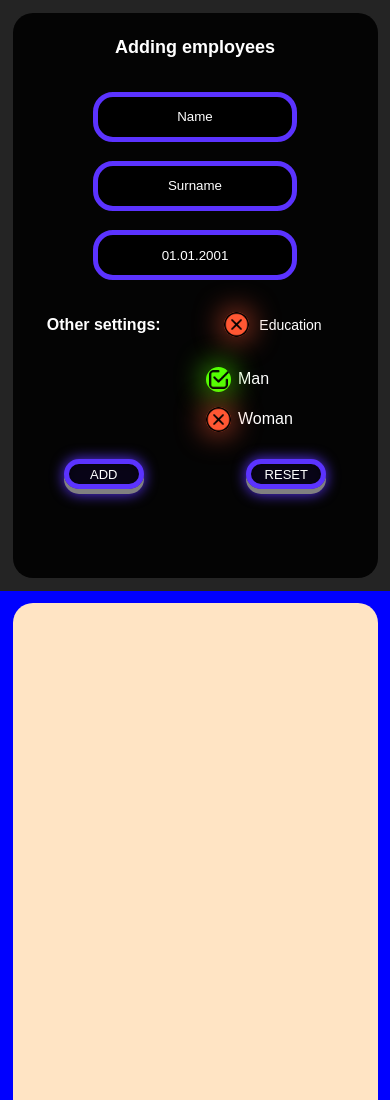
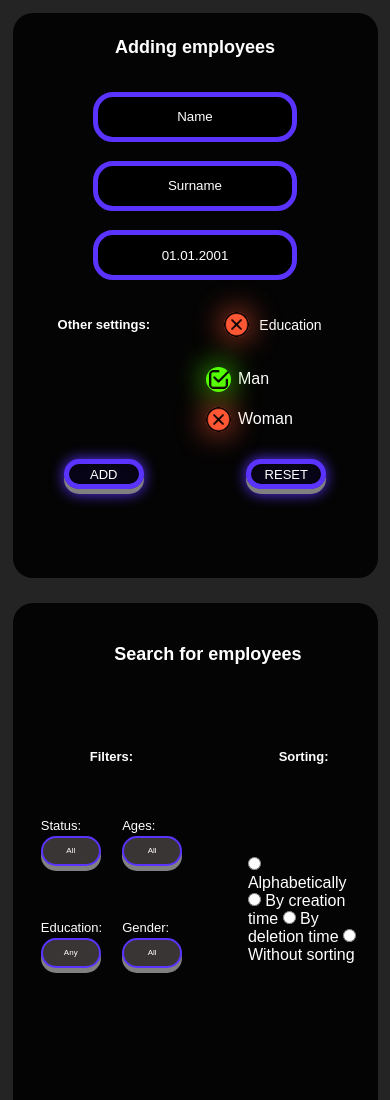
Before and after one commit to vlatimer/betterToDoAPpp, a plain HTML site: page index.html in a window 390 px wide. Shown: the top 1100 px of the page. Drawn offline with Linux system fonts and the light colour scheme.

Commit message:
Select adding

```diff
--- a/index.html
+++ b/index.html
@@ -7,6 +7,7 @@
   <meta name="viewport" content="width=device-width, initial-scale=1.0">
   <title>TodoApp</title>
   <link rel="stylesheet" href="styles.css">
+  <link rel="stylesheet" href="personElementsStyle.css">
   <link rel="stylesheet" href="media8.css">
 </head>
 
@@ -14,11 +15,11 @@
   <section class="app">
     <div class="box">
       <form class="divCreate formStyle" name="Person">
-        <h3 id="formHeader">Adding employees</h3>
+        <h3 id="formHeader" class="formHeader">Adding employees</h3>
         <input id="textInput" type="text" placeholder="Name" name="personname">
         <input id="textInput" type="text" placeholder="Surname" name="personsurname">
         <input id="textInput" type="text" placeholder="01.01.2001" name="persondate">
-        <h4 id="otherSittings">Other settings:</h4>
+        <h4 id="otherSittings" class="otherSittings">Other settings:</h4>
         <div id="educationdiv">
           <input id="checkboxInput" type="checkbox" name="education">
           <label for="education">Education</label>
@@ -34,7 +35,54 @@
       </form>
     </div>
     <div class="box">
-      <form class="divSearch formStyle"></form>
+      <form class="divSearch formStyle">
+        <h3 id="formHeader" class="searchHeader">Search for employees</h3>
+        <h4 id="otherSittings" class="filterHeader">Filters:</h4>
+        <h4 id="otherSittings" class="sortingHeader">Sorting:</h4>
+        <div id="filterDiv" class="statusDiv">
+          <p>Status:</p>
+          <select name="filterStatus">
+            <option value="all">All</option>
+            <option value="work">Working</option>
+            <option value="notWork">Dismissed</option>
+          </select>
+        </div>
+        <div id="filterDiv" class="ageDiv">
+          <p>Ages:</p>
+          <select name="filterAge">
+            <option value="all">All</option>
+            <option value="teen">Up to 25</option>
+            <option value="grown">From 25 to 45</option>
+            <option value="old">From 45</option>
+          </select>
+        </div>
+        <div id="filterDiv" class="educationDiv">
+          <p>Education:</p>
+          <select name="filterEducation">
+            <option value="all">Any</option>
+            <option value="educated">Higher</option>
+            <option value="notEducated">Medium</option>
+          </select>
+        </div>
+        <div id="filterDiv" class="sexDiv">
+          <p>Gender:</p>
+          <select name="filterSex">
+            <option value="all">All</option>
+            <option value="man">Man</option>
+            <option value="woman">Woman</option>
+          </select>
+        </div>
+        <div class="sorting">
+          <input type="radio" name="sorting" id="alfebet">
+          <label for="alfebet" class="listinput">Alphabetically</label>
+          <input type="radio" name="sorting" id="creation">
+          <label for="creation" class="listinput">By creation time</label>
+          <input type="radio" name="sorting" id="deletion">
+          <label for="deletion" class="listinput">By deletion time</label>
+          <input type="radio" name="sorting" id="without">
+          <label for="without" class="listinput">Without sorting</label>
+        </div>
+      </form>
     </div>
     <script src="./script.js"></script>
 </body>
--- a/media8.css
+++ b/media8.css
@@ -4,7 +4,16 @@
   }
 
   #otherSittings {
-    font-size: large;
+    font-size: medium;
+  }
+
+  #filterDiv p {
+    font-size: small;
+  }
+
+  #filterDiv select {
+    width: 80px;
+    font-size: 12px;
   }
 }
 
@@ -73,11 +82,23 @@
   }
 
   #otherSittings {
-    font-size: medium;
+    font-size: small;
   }
 
   .formButton {
     width: 80px;
     font-size: small;
   }
+
+  #filterDiv select {
+    width: 60px;
+    font-size: 8px;
+  }
 }
+
+@media (max-width:350px) {
+  #filterDiv select {
+    width: 40px;
+    font-size: 8px;
+  }
+}
--- /dev/null
+++ b/personElementsStyle.css
@@ -0,0 +1,141 @@
+/* Elements of first grid #name */
+.formHeader {
+  grid-column: 2/ span 2;
+}
+
+#textInput {
+  background-color: var(--background-color);
+  border: 5px solid #5B33FF;
+  transition: 0.5s all ease-in 0s;
+  border-radius: 20px;
+  text-align: center;
+  position: relative;
+  outline: none;
+  width: 70%;
+  height: 50px;
+  grid-column: 2/ span 2;
+}
+
+#textInput:focus {
+  filter: drop-shadow(0 0 15px #53FF02);
+  width: 80%;
+  border-color: #53FF02;
+}
+
+#textInput::-webkit-input-placeholder {
+  text-align: center;
+  color: white;
+}
+
+
+.otherSittings {
+  grid-column: 1 / span 2;
+  grid-row: 5 / span 1;
+}
+
+#educationdiv {
+  display: flex;
+  align-items: center;
+  grid-column: 3 / span 1;
+  grid-row: 5 / span 1;
+}
+
+#educationdiv #checkboxInput {
+  cursor: pointer;
+  margin: 10px;
+  width: 30px;
+  height: 30px;
+  -webkit-appearance: none;
+  background-color: #FF5733;
+  background-size: 100% 100%;
+  background-image: url(./Image/x-mark.png);
+  filter: drop-shadow(0px 0px 15px #FF5733);
+  border-radius: 20px;
+  transition: all 1s ease-out 0s;
+}
+
+#educationdiv input[type="checkbox"]#checkboxInput:checked {
+  border: none;
+  background-size: 100% 100%;
+  background-color: #53FF02;
+  background-image: url(./Image/checked.png);
+  filter: drop-shadow(0px 0px 15px #53FF02);
+}
+
+#educationdiv label {
+  font-size: 20px;
+}
+
+#sex {
+  display: grid;
+  grid-column: 3 / span 1;
+  grid-row: 6 / span 1;
+  grid-template: 40px 40px / 40px minmax(40px, 100px);
+}
+
+#sex input {
+  transition: all 0.25s ease-out 0s;
+  -webkit-appearance: none;
+  width: 30px;
+  height: 30px;
+  background-color: azure;
+  border-radius: 50%;
+  background-size: 100% 100%;
+  background-image: url(./Image/x-mark.png);
+  background-color: #FF5733;
+  filter: drop-shadow(0 0 15px #FF5733);
+}
+
+#sex input:not(:checked) {
+  cursor: pointer;
+}
+
+#sex input:checked {
+  background-size: 100% 100%;
+  background-image: url(./Image/checked.png);
+  background-color: #53FF02;
+  filter: drop-shadow(0 0 15px #53FF02);
+}
+
+#sex label {
+  justify-self: start;
+  align-self: center;
+  margin: unset;
+  font-size: 20px;
+}
+
+.formButton {
+  transition: 0.3s all ease-out 0s;
+  position: relative;
+  font-size: large;
+  height: 35px;
+  width: 55%;
+  cursor: pointer;
+  color: white;
+  background-color: var(--background-color);
+  border: 5px solid #5B33FF;
+  border-radius: 20px;
+  box-shadow: 0 5px 0 gray;
+  filter: drop-shadow(0 0 7px #5B33FF);
+}
+
+.formButton:hover {
+  top: 3px;
+  box-shadow: 0 2px 0 gray;
+}
+
+.formButton:focus {
+  box-shadow: none;
+  border-color: #53FF02;
+  filter: drop-shadow(0 0 7px #53FF02);
+}
+
+#buttonInput {
+  grid-column: 1 / span 2;
+  grid-row: 7 / span 1;
+}
+
+#resetInput {
+  grid-column: 3 / span 2;
+  grid-row: 7 / span 1;
+}
--- a/script.js
+++ b/script.js
@@ -1,8 +1,10 @@
 function show() {
-  console.log(`  Name: ${document.Person.personname.value} \n
-  Surname: ${document.Person.personsurname.value} \n
-  Date: ${document.Person.persondate.value} \n
-  Education: ${document.Person.education.checked ? "Yes" : "No"} \n
-  Sex: ${document.Person.sex[0].checked ? "Man" : "Woman"} \n
-  End`);
+  if (document.Person.personname.value) {
+    console.log(`Name: ${document.Person.personname.value} \n
+    Surname: ${document.Person.personsurname.value} \n
+    Date: ${document.Person.persondate.value} \n
+    Education: ${document.Person.education.checked ? "Yes" : "No"} \n
+    Sex: ${document.Person.sex[0].checked ? "Man" : "Woman"} \n
+    End`);
+  }
 }
--- a/styles.css
+++ b/styles.css
@@ -29,7 +29,7 @@ body::-webkit-scrollbar {
 }
 
 .app .box:nth-child(2) {
-  background-color: blue;
+  background-color: var(--background-color-for-first-form);
   display: grid;
   grid-template: var(--border-for-gridscreen) repeat(3, 2fr) var(--border-for-gridscreen) / var(--border-for-gridscreen) repeat(4, 1fr) var(--border-for-gridscreen);
 }
@@ -50,157 +50,95 @@ body::-webkit-scrollbar {
   grid-template: repeat(8, 1fr) / 10% repeat(2, 40%) 10%;
 }
 
-.divCreate * {
+.formStyle * {
+  color: white;
   margin: auto;
-  color: white
 }
 
-/* Elements of first grid #name */
 #formHeader {
   font-size: xx-large;
-  grid-column: 2/ span 2;
-}
-
-#textInput {
-  background-color: var(--background-color);
-  border: 5px solid #5B33FF;
-  transition: 0.5s all ease-in 0s;
-  border-radius: 20px;
-  text-align: center;
-  position: relative;
-  outline: none;
-  width: 70%;
-  height: 50px;
-  grid-column: 2/ span 2;
-}
-
-#textInput:focus {
-  filter: drop-shadow(0 0 15px #53FF02);
-  width: 80%;
-  border-color: #53FF02;
-}
-
-#textInput::-webkit-input-placeholder {
-  text-align: center;
-  color: white;
 }
 
 #otherSittings {
   font-size: x-large;
-  grid-column: 1 / span 2;
-  grid-row: 5 / span 1;
 }
 
-#educationdiv {
-  display: flex;
-  align-items: center;
-  grid-column: 3 / span 1;
-  grid-row: 5 / span 1;
+.divSearch {
+  position: relative;
+  border-radius: 20px;
+  width: 100%;
+  grid-column: 2 / span 4;
+  grid-row: 2 / span 3;
+  grid-template: repeat(8, 1fr)/ 5% repeat(5, 1fr) 5%;
 }
 
-#educationdiv #checkboxInput {
-  cursor: pointer;
-  margin: 10px;
-  width: 30px;
-  height: 30px;
-  -webkit-appearance: none;
-  background-color: #FF5733;
-  background-size: 100% 100%;
-  background-image: url(./Image/x-mark.png);
-  filter: drop-shadow(0px 0px 15px #FF5733);
-  border-radius: 20px;
-  transition: all 1s ease-out 0s;
+.searchHeader {
+  grid-column: 3 / span 3;
 }
 
-#educationdiv input[type="checkbox"]#checkboxInput:checked {
-  border: none;
-  background-size: 100% 100%;
-  background-color: #53FF02;
-  background-image: url(./Image/checked.png);
-  filter: drop-shadow(0px 0px 15px #53FF02);
+.filterHeader {
+  grid-column: 2 / span 2;
+  grid-row: 2 / span 1;
 }
 
-#educationdiv label {
-  font-size: 20px;
+.sortingHeader {
+  grid-column: 5 / span 2;
+  grid-row: 2 / span 1;
 }
 
-#sex {
-  display: grid;
-  grid-column: 3 / span 1;
-  grid-row: 6 / span 1;
-  grid-template: 40px 40px / 40px minmax(40px, 100px);
+#filterDiv select {
+  transition: 0.5s all ease-out 0s;
+  cursor: pointer;
+  outline: none;
+  position: relative;
+  background-color: rgb(57, 53, 53);
+  border: 2.5px solid #5B33FF;
+  box-shadow: 0 5px 0 gray;
+  border-radius: 20px;
+  text-align: center;
+  width: 100px;
+  height: 30px;
+  margin-top: 2.5px;
+  -webkit-appearance: none;
 }
 
-#sex input {
-  transition: all 0.25s ease-out 0s;
-  -webkit-appearance: none;
-  width: 30px;
-  height: 30px;
-  background-color: azure;
-  border-radius: 50%;
-  background-size: 100% 100%;
-  background-image: url(./Image/x-mark.png);
-  background-color: #FF5733;
-  filter: drop-shadow(0 0 15px #FF5733);
-}
-
-#sex input:not(:checked) {
-  cursor: pointer;
-}
-
-#sex input:checked {
-  background-size: 100% 100%;
-  background-image: url(./Image/checked.png);
-  background-color: #53FF02;
-  filter: drop-shadow(0 0 15px #53FF02);
-}
-
-#sex label {
-  justify-self: start;
-  align-self: center;
-  margin: unset;
-  font-size: 20px;
-}
-
-.formButton {
-  transition: 0.3s all ease-out 0s;
-  position: relative;
-  font-size: large;
-  height: 35px;
-  width: 55%;
-  cursor: pointer;
-  color: white;
-  background-color: var(--background-color);
-  border: 5px solid #5B33FF;
-  border-radius: 20px;
-  box-shadow: 0 5px 0 gray;
-  filter: drop-shadow(0 0 7px #5B33FF);
-}
-
-.formButton:hover {
+#filterDiv select:hover {
   top: 3px;
   box-shadow: 0 2px 0 gray;
 }
 
-.formButton:focus {
+#filterDiv select:focus {
   box-shadow: none;
   border-color: #53FF02;
   filter: drop-shadow(0 0 7px #53FF02);
 }
 
-#buttonInput {
-  grid-column: 1 / span 2;
-  grid-row: 7 / span 1;
+.statusDiv {
+  grid-column: 2 / span 1;
+  grid-row: 3/ span 1
 }
 
-#resetInput {
-  grid-column: 3 / span 2;
-  grid-row: 7 / span 1;
+.ageDiv {
+  grid-column: 3 / span 1;
+  grid-row: 3/ span 1
 }
 
-.divSearch {
-  border-radius: 20px;
-  grid-column: 2 / span 4;
-  grid-row: 2 / span 3;
-  background-color: bisque;
+.educationDiv {
+  grid-column: 2 / span 1;
+  grid-row: 4 / span 1
 }
+
+.sexDiv {
+  grid-column: 3 / span 1;
+  grid-row: 4 / span 1
+}
+
+#filterDiv {
+  margin: 0;
+  padding: 10px 10px;
+}
+
+.sorting {
+  grid-column: 5 / span 2;
+  grid-row: 3 / span 2
+}
```
